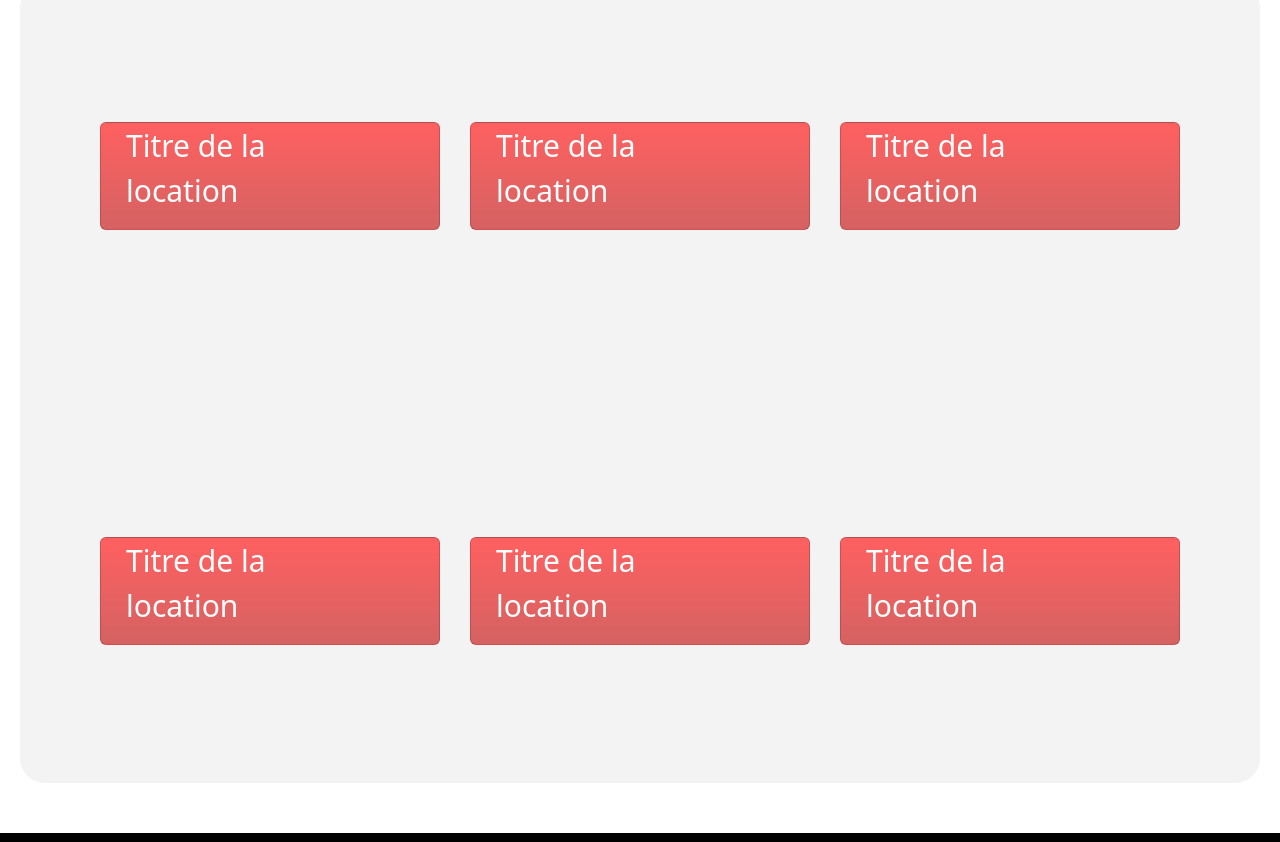
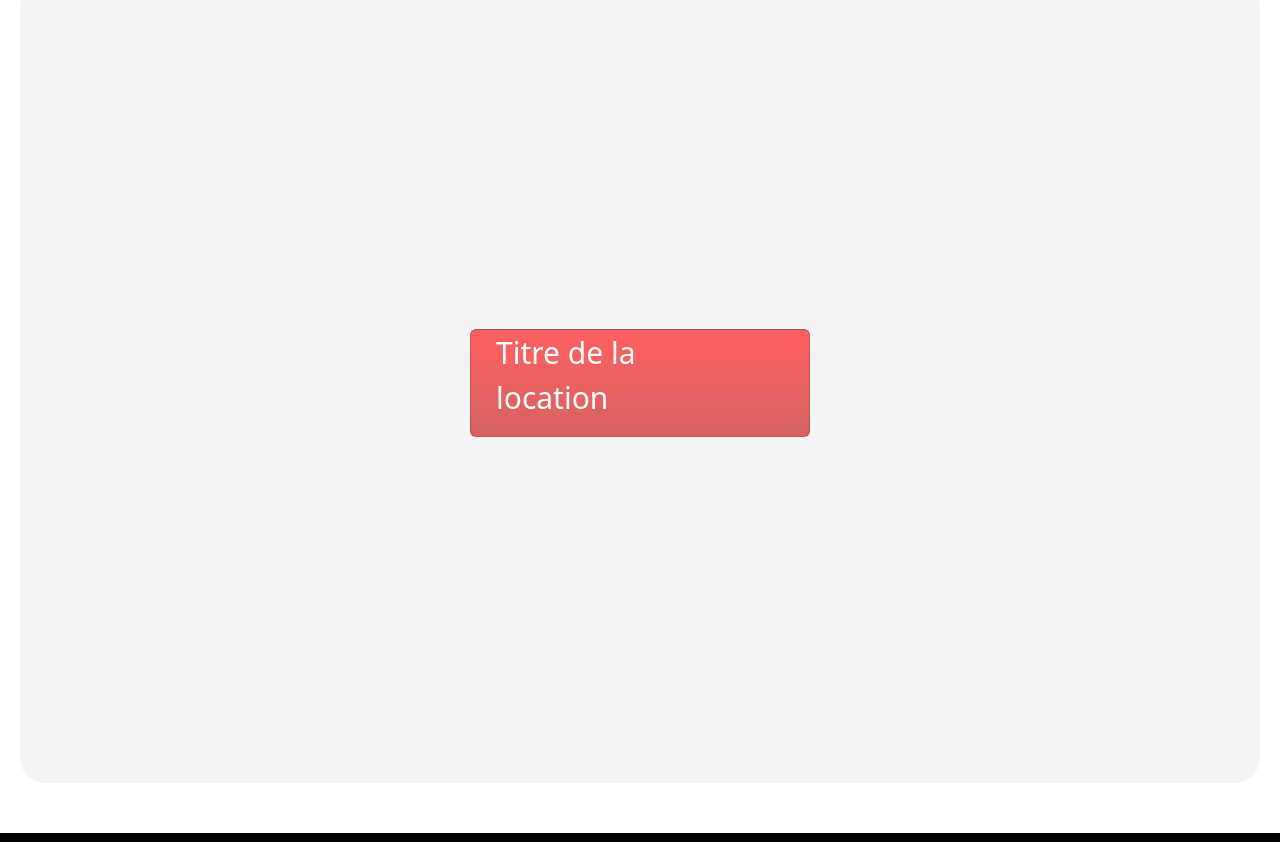
Before and after one commit to Knut26/_7_Kasa_102024, a React (Vite) app: page / in a window 1280 px wide. Shown: the part 420-1262 px from the top of the page. Built offline with nearby package versions, Linux system fonts and the light colour scheme.

Commit message:
pfff cards de m

```diff
--- a/src/assets/Cards_components/cards.jsx
+++ b/src/assets/Cards_components/cards.jsx
@@ -9,31 +9,6 @@ function Cards() {
 
   return (
     <div className="cards__container">
-      <div className="card">
-        <Link to="/apparts">
-          <p className="card__text">Titre de la location</p>
-        </Link>
-      </div>
-      <div className="card">
-        <Link to="/apparts">
-          <p className="card__text">Titre de la location</p>
-        </Link>
-      </div>
-      <div className="card">
-        <Link to="/apparts">
-          <p className="card__text">Titre de la location</p>
-        </Link>
-      </div>
-      <div className="card">
-        <Link to="/apparts">
-          <p className="card__text">Titre de la location</p>
-        </Link>
-      </div>
-      <div className="card">
-        <Link to="/apparts">
-          <p className="card__text">Titre de la location</p>
-        </Link>
-      </div>
       <div className="card">
         <Link to="/apparts">
           <p className="card__text">Titre de la location</p>
```
